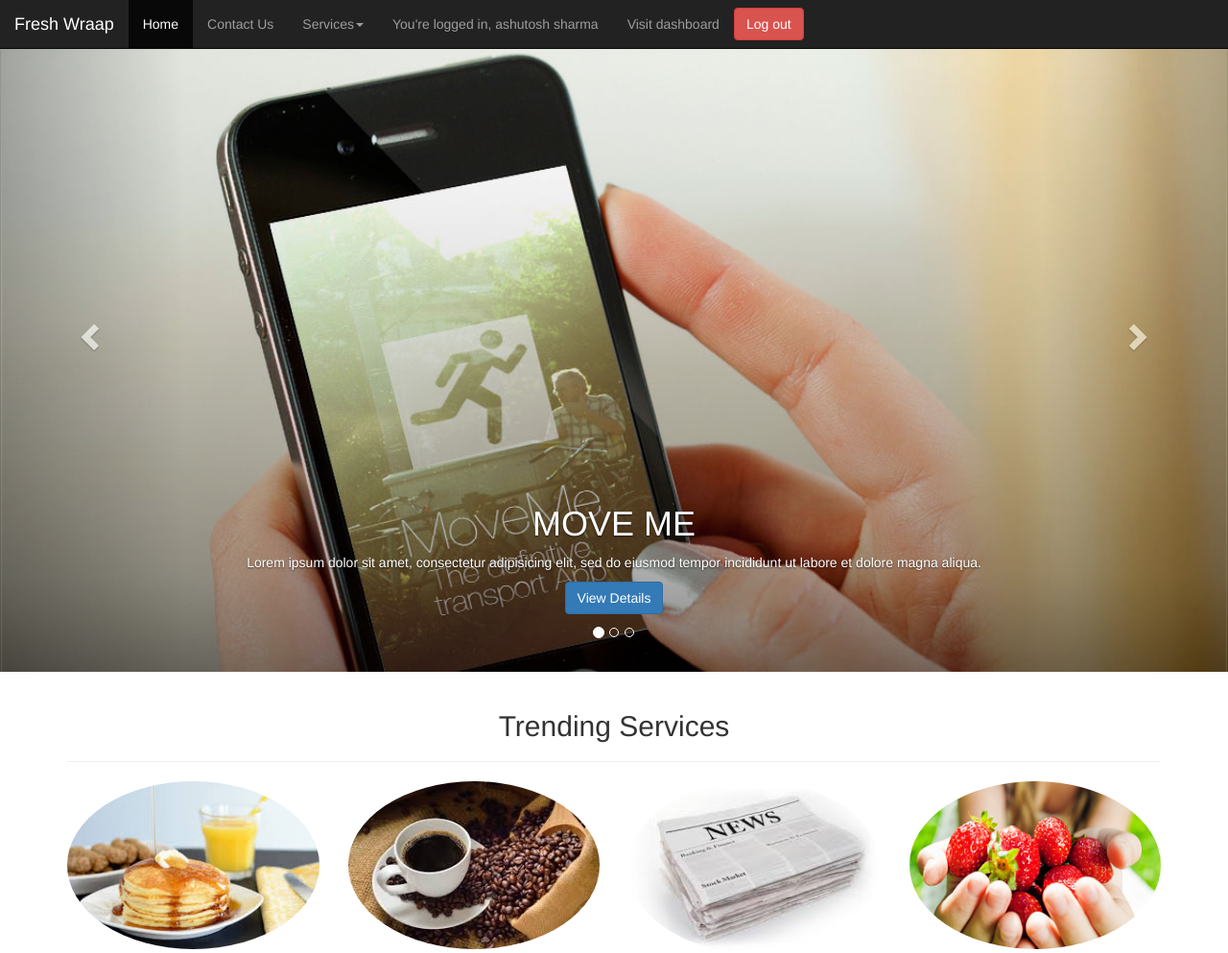
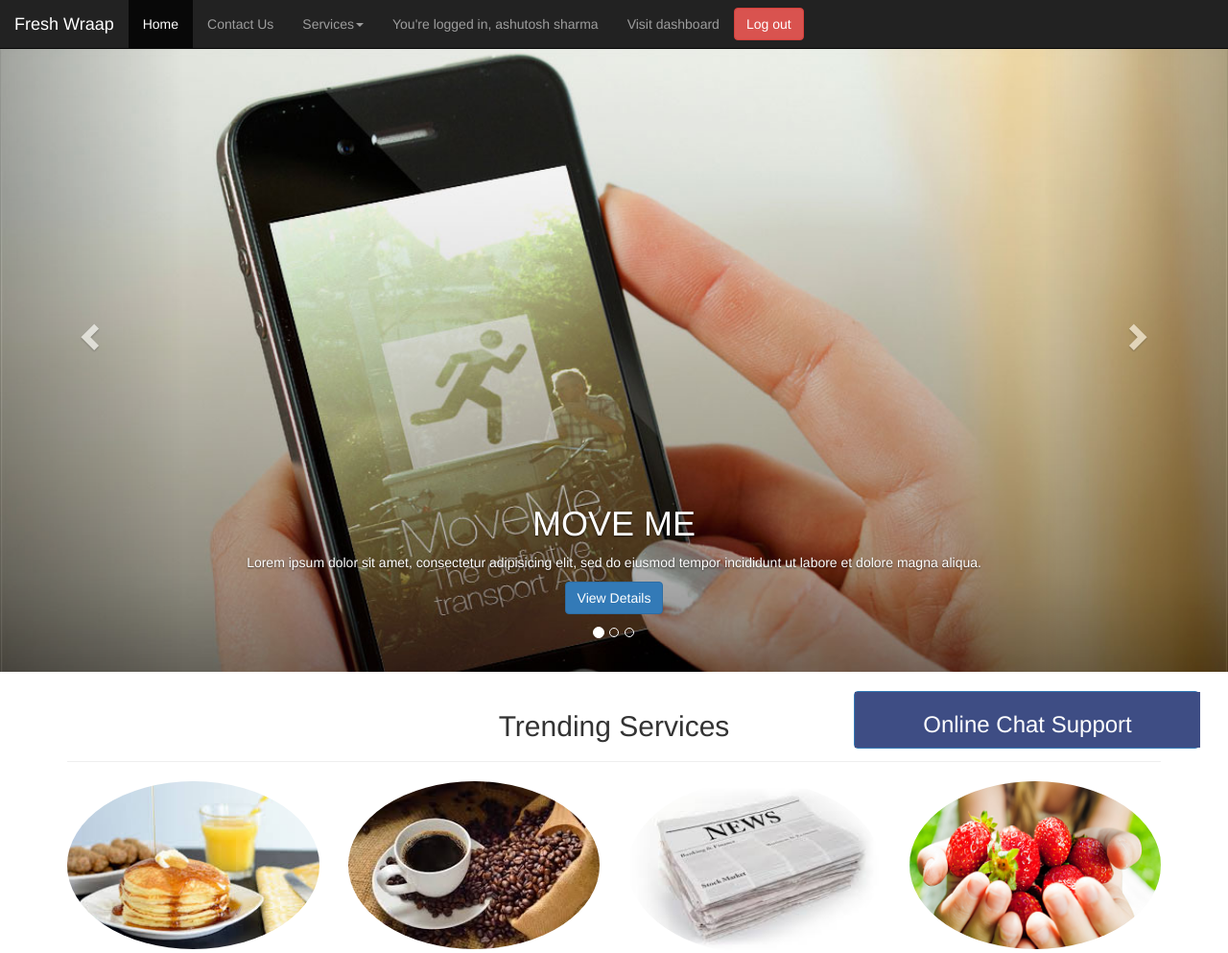
Before and after one commit to sanjeev25bhatt/foodwrap_version1.0, a PHP site: page / in a window 1280 px wide. Shown: the top 993 px of the page at 96% size. Run offline with PHP 8.4, Linux system fonts and the light colour scheme; a user stored in the database is signed in; data comes from the database, SQL or seed files in the repository.

Commit message:
chatbox on homepage

```diff
--- a/xxx/chat/css/chat.css
+++ b/xxx/chat/css/chat.css
@@ -119,30 +119,33 @@ html, body, .container {
 div.chat_wrap {
 	bottom: 0;
 	display: block;
-	font-size: .85em;
+	font-size: .95em;
 	position: fixed;
 	right: 3rem;
-	width: 410px;
+	width: 360px;
 }
 
 div.chat_wrap > div.toggle {
-	background: rgb(240,240,240);
+	background: rgba(62,77,132,1);
 	border: 1px solid rgba(0,0,0,0);
-	color: rgba(0,0,0,.4);
-	display: none;
+	color: rgb(255,255,255);
+	display: block;
+	width:360px;
 	font-weight: bold;
 	padding: 0;
 	text-align: center;
+}
+.chat{
+	display: none;
 }
 
 .panel-heading {
 	background: rgba(62,77,132,1);
 }
 
-
 .chat-with {
 	color: rgb(255,255,255);
-	display:block;
+	display:none;
 	margin: 0;
 	padding: 0;
 	text-align: center;
--- a/xxx/index.php
+++ b/xxx/index.php
@@ -8,7 +8,7 @@
 
     <link href="css/bootstrap.min.css" rel="stylesheet">
 	<link href="css/self.css" rel="stylesheet">
-	<link href="chat/chat.css" rel="stylesheet">
+	<link href="chat/css/chat.css" rel="stylesheet">
 	<link href="css/footer.css" rel="stylesheet">
 </head>
 
@@ -116,7 +116,41 @@
     </div>
 </div>
 
+<!--Chat box-->
+<?php
+	if((isset($_SESSION['user_id'])&&!empty($_SESSION['user_id']))||(isset($_COOKIE['user_id'])&&!empty($_COOKIE['user_id']))){
 
+?>
+	    <div class="chat_wrap panel panel-primary">
+                <div class="toggle"><h3>Online Chat Support</h3></a>
+				</div>
+				<div class="chat">
+					<div class="panel-heading">
+					<header>
+						<h3 class="toggle chat-with">Online Support</h3>
+					</header>
+					</div>
+					<div class="chatArea panel-body">
+						<ul id="user-chat" class="chat">
+
+						</ul>
+					</div>
+					<div class="panel-footer">
+						<div class="input-group">
+							<input class="form-control input-sm" id="btn-user-input" type="text" placeholder="Type your message here...">
+							<span class="input-group-btn">
+								<button class="btn btn-warning btn-sm" id="btn-chat-user">Send</button>
+							</span>
+						</div>
+					</div>
+				</div>
+		</div>
+<?php
+	}
+?>
+
+
+<!--Chat box-->
 
 <!--Footer Starts-->
 <?php
@@ -128,6 +162,60 @@
     <script type="text/javascript" src="js/bootstrap.min.js"></script>
 	<script type="text/javascript" src="js/self.js"></script>
 
+	<script type="text/javascript">
+		$(document).ready(function() {
+			$('#btn-chat-user').on('click',function(){
+				$('.panel-body').scrollTop($('.panel-body')[0].scrollHeight);
+				var chattext = $('#btn-user-input').val();
+				$.post('chat/chat-user.php', { chat: chattext}, function(data){
+					$('#user-chat').load('chat/DisplayUserMessages.php');
+					$('#btn-user-input').val("");
+				});
+			});
+			$('#btn-user-input').bind('keypress',function(e) {
+				if(e.keyCode == '13'){
+					$('.panel-body').scrollTop($('.panel-body')[0].scrollHeight);
+					var chattext = $('#btn-user-input').val();
+					$.post('chat/chat-user.php', { chat: chattext}, function(data){
+						$('#user-chat').load('chat/DisplayUserMessages.php');
+						$('#btn-user-input').val("");
+					});
+				}
+			});
+			setInterval(function(){
+				$('#user-chat').load('chat/DisplayUserMessages.php');
+			},500);
+
+			$('#user-chat').load('chat/DisplayUserMessages.php');
+
+
+			$('.toggle').click(function(e){
+				var toggleState = $('.chat').css('display');
+				$('.chat').slideToggle(150);
+				if(toggleState == 'none') {
+					$('#toTop').css('display','none');
+					$('div.toggle').css('display','none');
+					$('.chat-with').css('display','block');
+				} else {
+
+					$('#toTop').css('display','block');
+					$('div.toggle').fadeIn(150);
+				}
+			});
+
+
+
+
+			$(".toggle").hover(function() {
+				$(this).css('cursor','pointer');
+			}, function() {
+				$(this).css('cursor','auto');
+			});
+		});
+	</script>
+
+	<script type="text/javascript" src="chat/js/chat.js"></script>
+
 
   </body>
 </html>
--- a/xxx/js/map.js
+++ b/xxx/js/map.js
@@ -32,8 +32,8 @@
 				 // For each route, display summary information.
 			for (var i = 0; i < route.legs.length; i++) {
 				var routeSegment = i + 1;
-			alert("total distance" + route.legs[i].distance.text)
-			alert ("total duration" + route.legs[i].duration.text);
+			//alert("total distance" + route.legs[i].distance.text);
+			//alert ("total duration" + route.legs[i].duration.text);
 			}
 			}
 			else {
--- a/xxx/js/self.js
+++ b/xxx/js/self.js
@@ -19,6 +19,7 @@
 
 
 $(document).ready(function() {
+
 
 	//scroll to the top button
 	var $newdiv1 = $( "<div id='toTop' class='btn btn-primary'><i class='glyphicon glyphicon-arrow-up'></i>Back to Top</div>" );
```
Also changed, not shown: xxx/chat/chat-div.php (deleted, +0 -102 lines).
